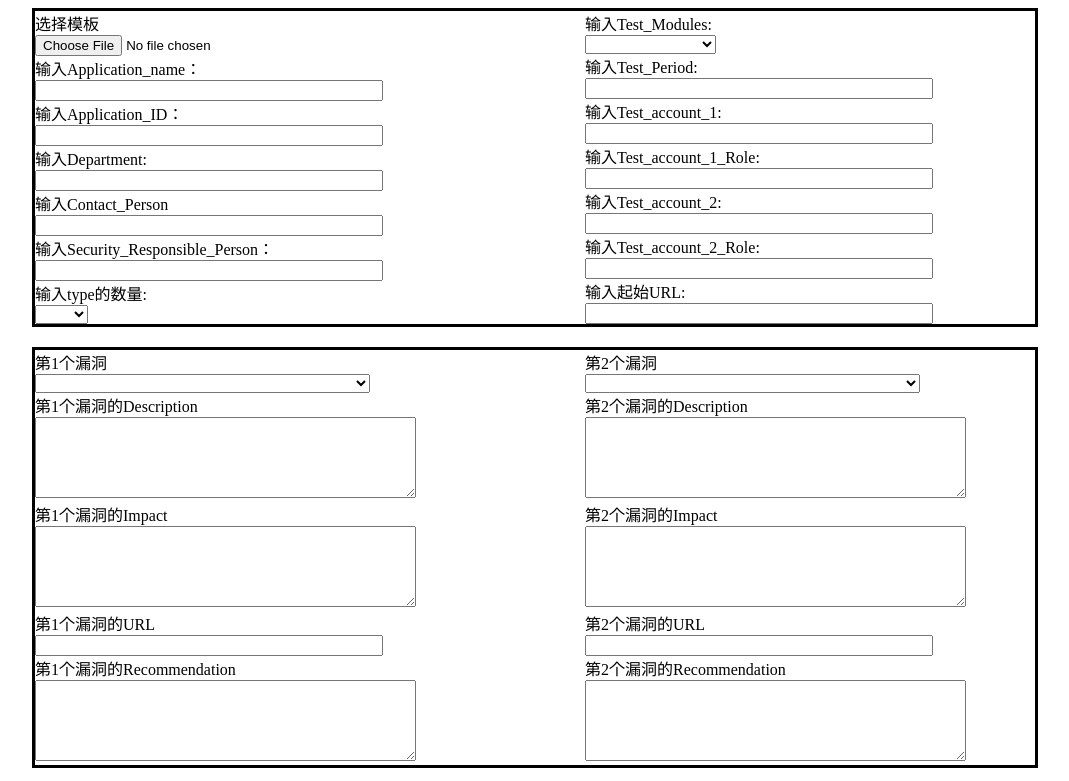
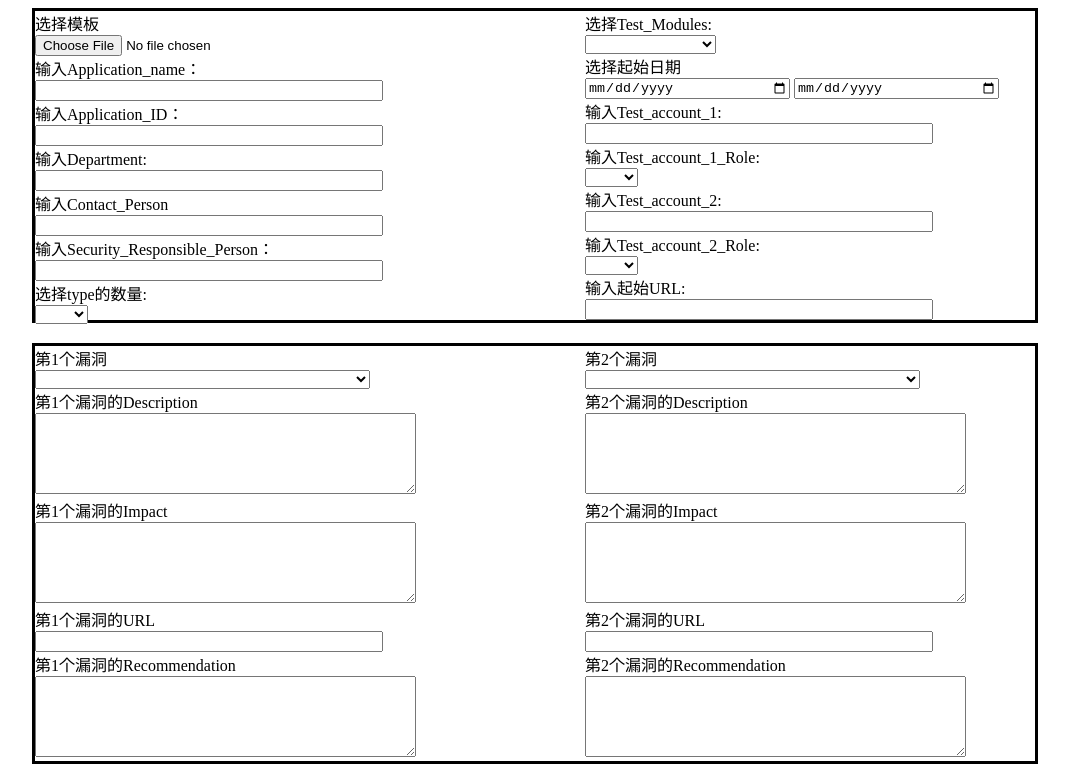
Before and after one commit to W2Ning/w2ning.github.io, a plain HTML site: page start.html in a window 1280 px wide. Shown: the top 781 px of the page, without its empty margins (105-1174 px from the left). Drawn offline with Linux system fonts and the light colour scheme; a script that the page names is missing.

Commit message:
Update start.html

```diff
--- a/start.html
+++ b/start.html
@@ -8,6 +8,12 @@
 <style>
     input{
         width: 340px;
+    }
+    .start_time{
+        width: 200px;
+    }
+    .end_time{
+        width: 200px;
     }
     .head{
             width: 1000px;
@@ -82,7 +88,7 @@
             <br>
             <input type="text"  id="Security_Responsible_Person">
             <br>
-            <span>输入type的数量:</span>
+            <span>选择type的数量:</span>
             <br>
             <select name="" id="Vul_types">
                 <option value=""></option>
@@ -91,9 +97,13 @@
                 <option value="three">three</option>
                 <option value="four">four</option>
             </select>
+            <br>
+            <br>
+
+
         </div>
         <div class="head2">
-            <span>输入Test_Modules:</span>
+            <span>选择Test_Modules:</span>
             <br>
             <select name="" id="Test_Modules">
                 <option value=""></option>
@@ -101,9 +111,10 @@
                 <option value="Moblie Application">Moblie Application</option>
             </select>
             <br>
-            <span>输入Test_Period:</span>
+            <span>选择起始日期</span>
             <br>
-            <input type="text"  id="Test_Period">
+            <input type="date"  id="start_time" class="start_time">
+            <input type="date"  id="end_time" class="end_time">
             <br>
             <span>输入Test_account_1:</span>
             <br>
@@ -111,7 +122,11 @@
             <br>
             <span>输入Test_account_1_Role:</span>
             <br>
-            <input type="text"  id="Test_account_1_Role">
+            <select name="" id="Test_account_1_Role">
+                <option value=""></option>
+                <option value="Admin">Amin</option>
+                <option value="User">User</option>
+            </select>
             <br>
             <span>输入Test_account_2:</span>
             <br>
@@ -119,7 +134,11 @@
             <br>
             <span>输入Test_account_2_Role:</span>
             <br>
-            <input type="text"  id="Test_account_2_Role">
+            <select name="" id="Test_account_2_Role">
+                <option value=""></option>
+                <option value="Admin">Amin</option>
+                <option value="User">User</option>
+            </select>
             <br>
             <span>输入起始URL:</span>
             <br>
```
